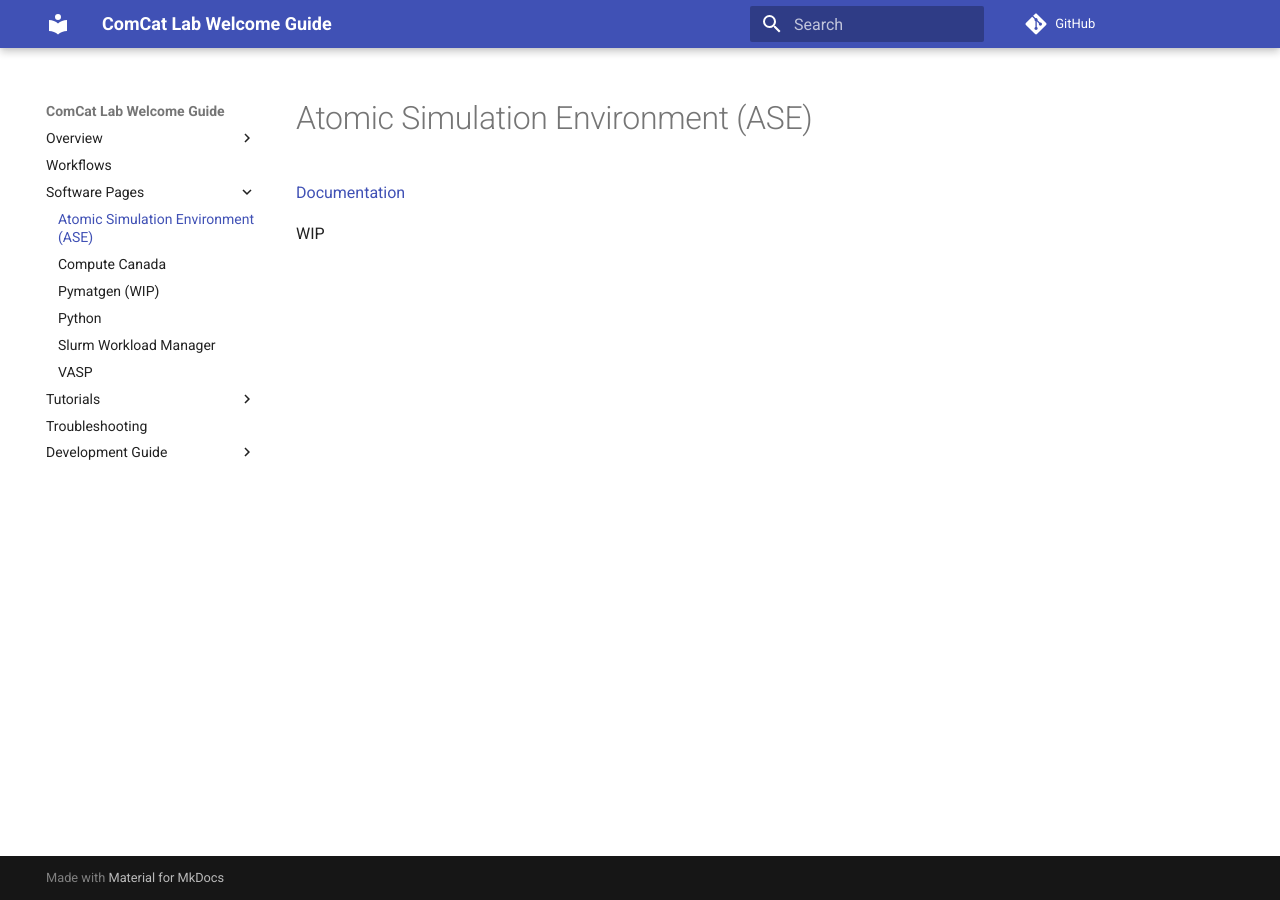
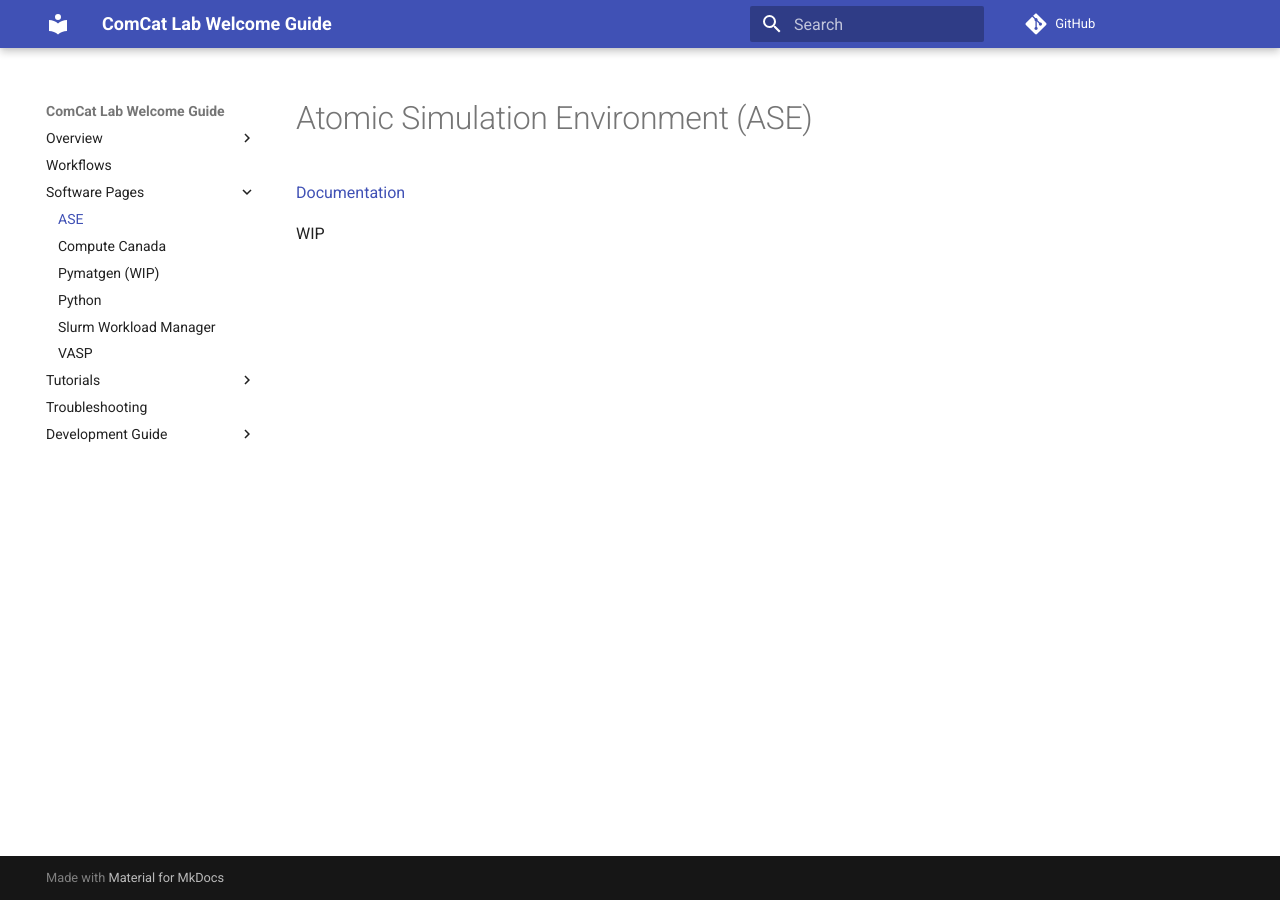
Before and after one commit to ComCatLab/welcome-guide, an MkDocs documentation site: the page built from docs/sources/software_pages/ase.md, in a window 1280 px wide. Built offline with MkDocs 1.6.1 and Material for MkDocs 9.7.7, drawn with Linux system fonts in a browser that asks for light colours; comment, search, counter and statistics services are not loaded; some of the changed lines change nothing that is shown.

Commit message:
Update nav
Signed-off-by: Ugochukwu Nwosu <ugognw@gmail.com>

```diff
--- a/mkdocs.yml
+++ b/mkdocs.yml
@@ -9,7 +9,7 @@
     - Quickstart: quickstart.md
   - Workflows: workflows.md
   - 'Software Pages':
-    - 'software_pages/ase.md'
+    - ASE: 'software_pages/ase.md'
     - 'Compute Canada': 'software_pages/compute_canada.md'
     - 'software_pages/pymatgen.md'
     - 'software_pages/python.md'
```
